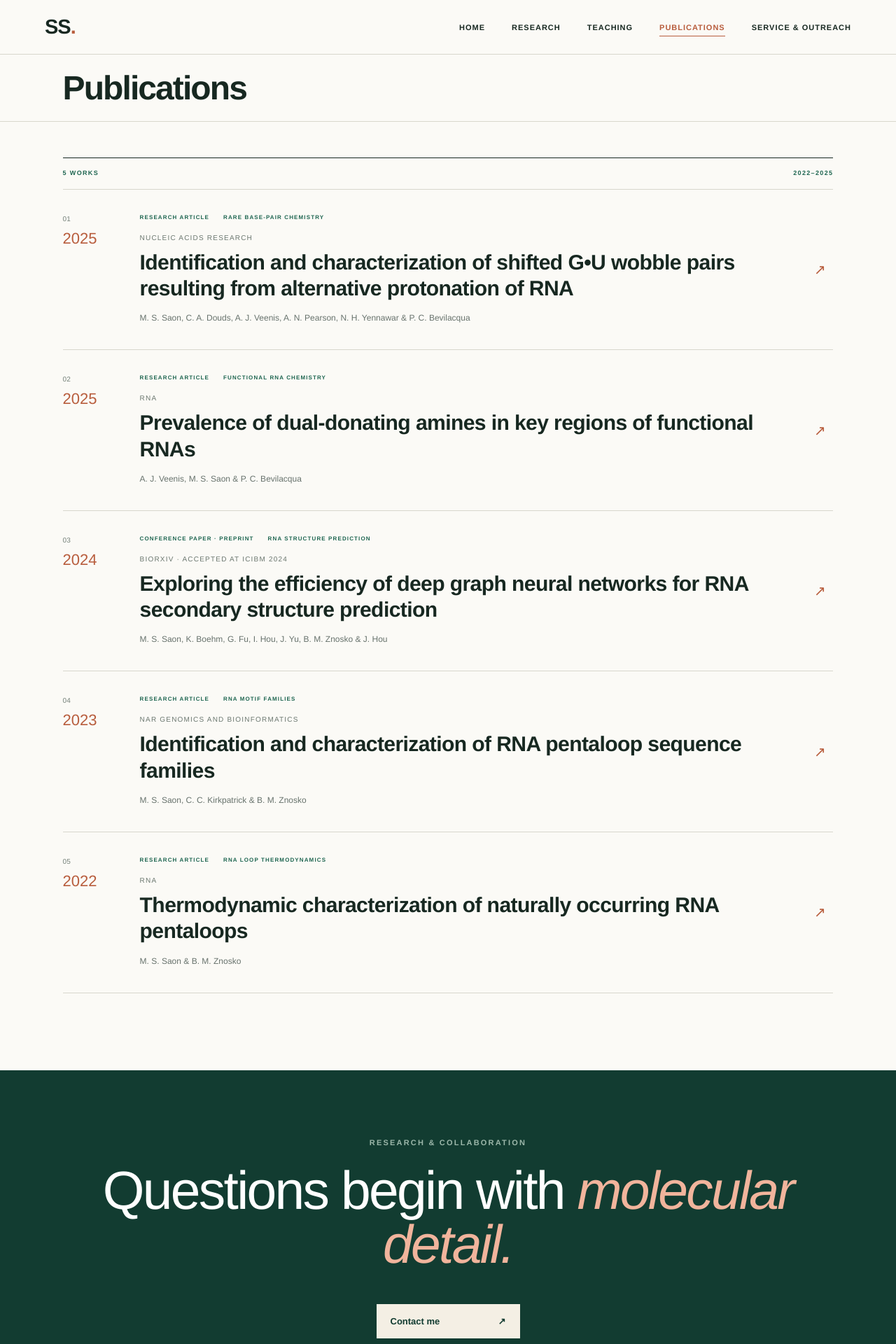
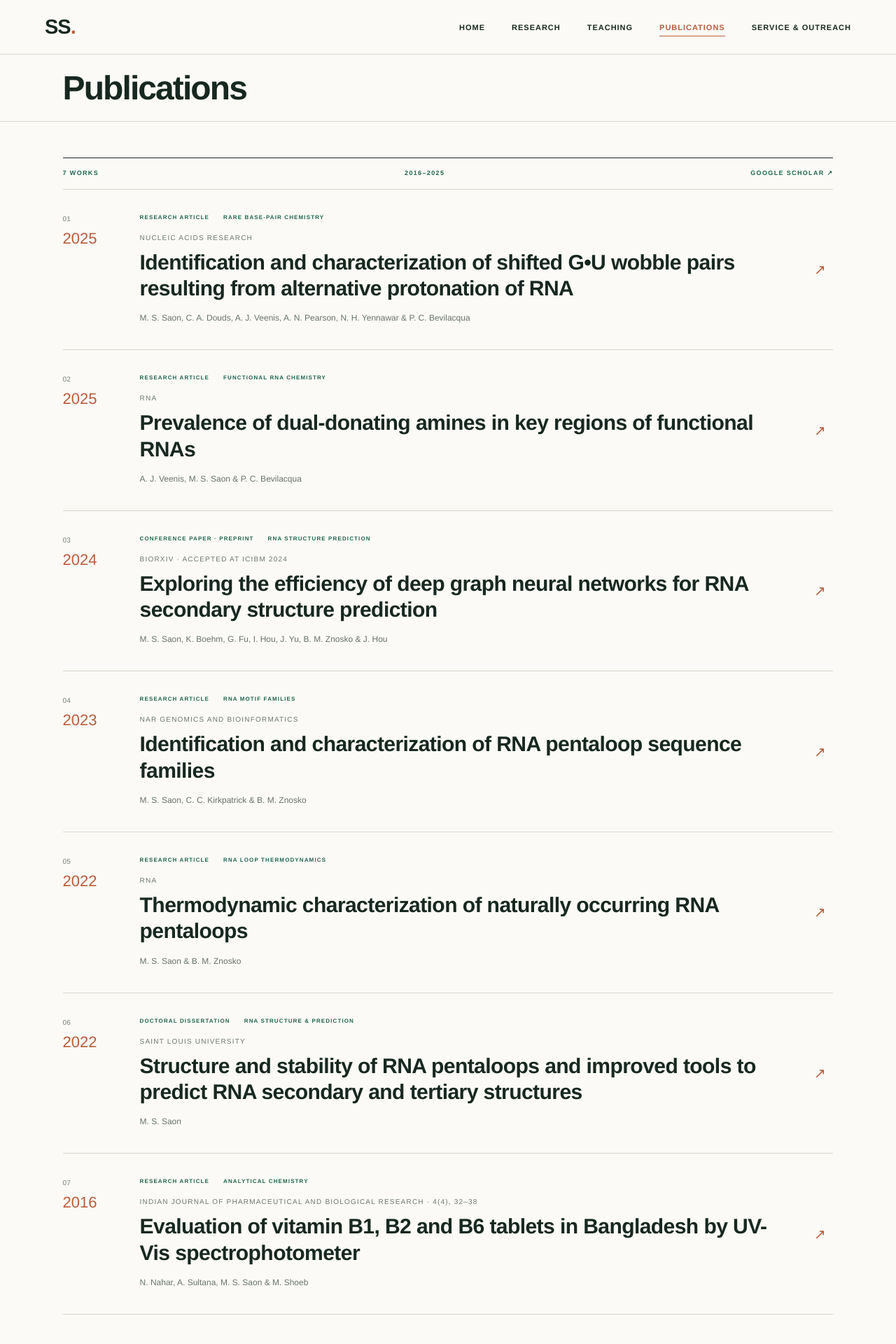
Before and after one commit to sharears/sharears.github.io, a Next.js app: page /publications in a window 1280 px wide. Shown: the top 1920 px of the page at 70% size. Built offline with nearby package versions, Linux system fonts and the light colour scheme.

Commit message:
Add files via upload

```diff
--- a/app/publications/page.tsx
+++ b/app/publications/page.tsx
@@ -4,8 +4,8 @@ import InternalNav from "../internal-nav";
 import InternalPageHeader from "../internal-page-header";
 
 export const metadata: Metadata = {
-  title: "Published Work | Sharear Saon",
-  description: "Published research by Sharear Saon on RNA motifs, thermodynamics, noncanonical base pairs, and computational structure prediction.",
+  title: "Publications | Sharear Saon",
+  description: "The complete Google Scholar publication record of Sharear Saon, including journal articles, computational work, and doctoral research.",
 };
 
 const publishedWork = [
@@ -54,6 +54,24 @@ const publishedWork = [
     authors: "M. S. Saon & B. M. Znosko",
     href: "https://doi.org/10.1261/rna.078915.121",
   },
+  {
+    year: "2022",
+    type: "Doctoral dissertation",
+    focus: "RNA structure & prediction",
+    title: "Structure and stability of RNA pentaloops and improved tools to predict RNA secondary and tertiary structures",
+    journal: "Saint Louis University",
+    authors: "M. S. Saon",
+    href: "https://scholar.google.com/citations?hl=en&user=R4YwA5EAAAAJ",
+  },
+  {
+    year: "2016",
+    type: "Research article",
+    focus: "Analytical chemistry",
+    title: "Evaluation of vitamin B1, B2 and B6 tablets in Bangladesh by UV-Vis spectrophotometer",
+    journal: "Indian Journal of Pharmaceutical and Biological Research · 4(4), 32–38",
+    authors: "N. Nahar, A. Sultana, M. S. Saon & M. Shoeb",
+    href: "https://doi.org/10.30750/ijpbr.4.4.8",
+  },
 ];
 
 export default function PublicationsPage() {
@@ -63,7 +81,11 @@ export default function PublicationsPage() {
       <InternalPageHeader title="Publications" />
 
       <section className="publicationsArchive" aria-label="Published research">
-        <div className="archiveSummary"><span>{publishedWork.length} works</span><span>2022–2025</span></div>
+        <div className="archiveSummary">
+          <span>{publishedWork.length} works</span>
+          <span>2016–2025</span>
+          <a href="https://scholar.google.com/citations?hl=en&user=R4YwA5EAAAAJ" target="_blank" rel="noreferrer">Google Scholar ↗</a>
+        </div>
         <div className="archiveList">
           {publishedWork.map((paper, index) => (
             <article className="archiveItem" key={paper.title}>
```
